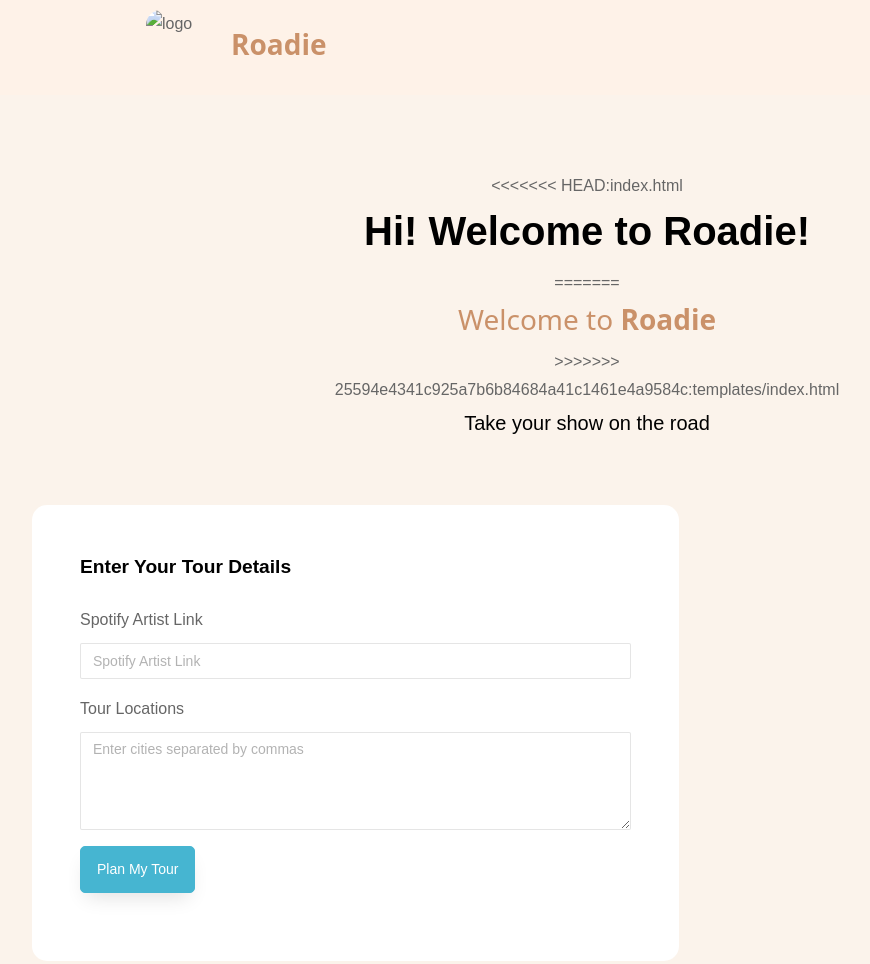
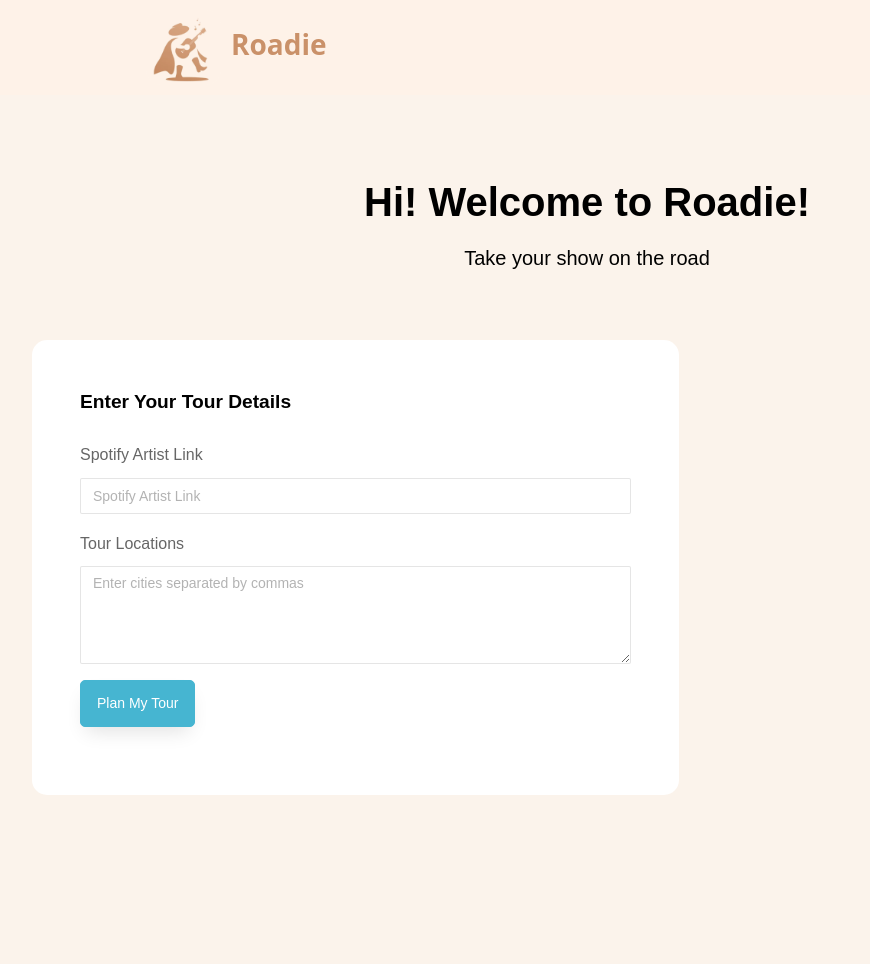
Before and after one commit to danielgao20/roadie, a plain HTML site: page templates/index.html in a window 1280 px wide. Shown: the whole page, without its empty margins (53-923 px from the left). After the commit the page ends 907 px from the top, so only its background shows below. Drawn offline with Linux system fonts and the light colour scheme; files that its build step writes are made by us from their sources; files whose address does not match are found by name.

Commit message:
frontend work

```diff
--- a/templates/index.html
+++ b/templates/index.html
@@ -62,7 +62,7 @@
   }
 </style>
 <header>
-  <img src="logo.png" alt="logo" width="75" height="75" class="logo-img">
+  <img src="/static/images/logo.png" alt="logo" width="75" height="75" class="logo-img">
   <h2 class="heading-section"><strong>Roadie</strong></h2>
 </header>
 
@@ -82,11 +82,7 @@
 
     <div class="row justify-content-center">
       <div class="col-md-6 text-center mb-5">
-<<<<<<< HEAD:index.html
         <h2 class="section"><strong>Hi! Welcome to Roadie!</strong></h2>
-=======
-        <h2 class="heading-section">Welcome to <strong>Roadie</strong></h2>
->>>>>>> 25594e4341c925a7b6b84684a41c1461e4a9584c:templates/index.html
         <p class="subtext">Take your show on the road</p>
       </div>
     </div>
```
Also changed, not shown: static/images/logo.png (renamed from logo.png).
